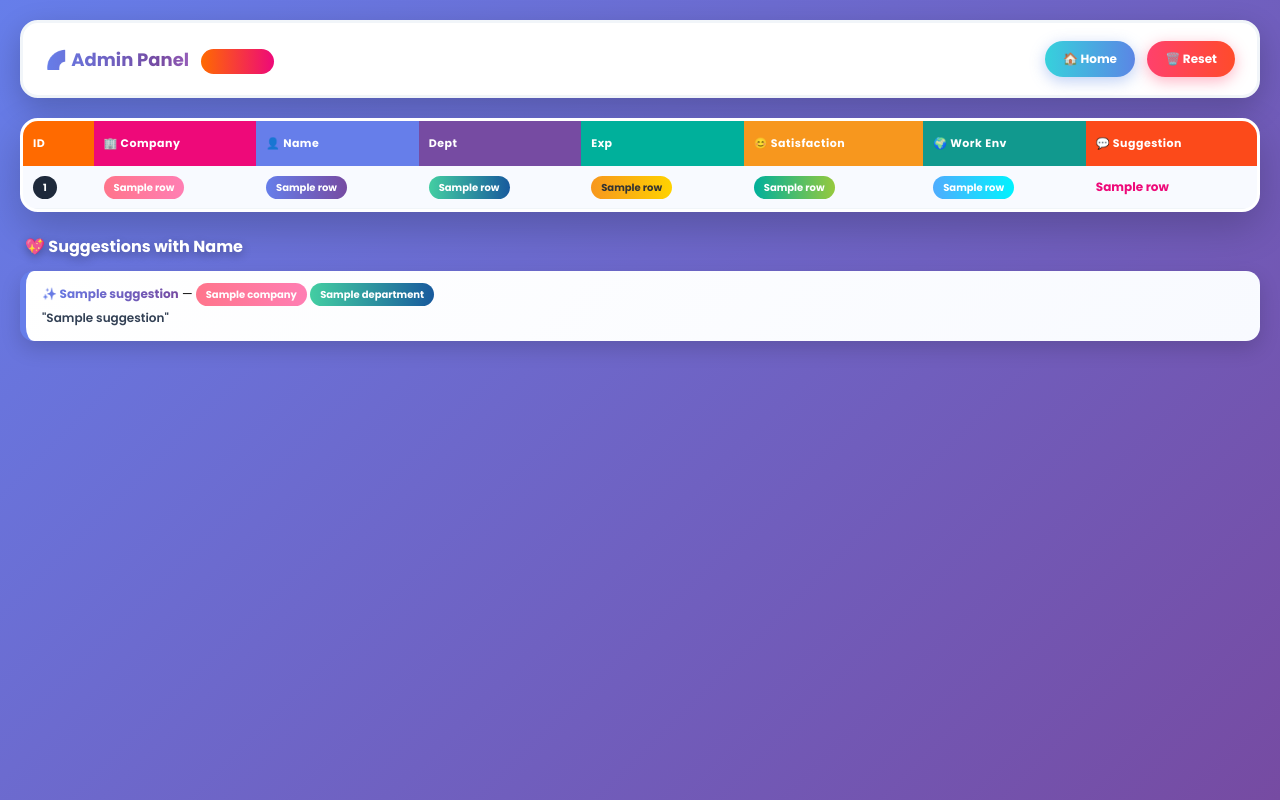
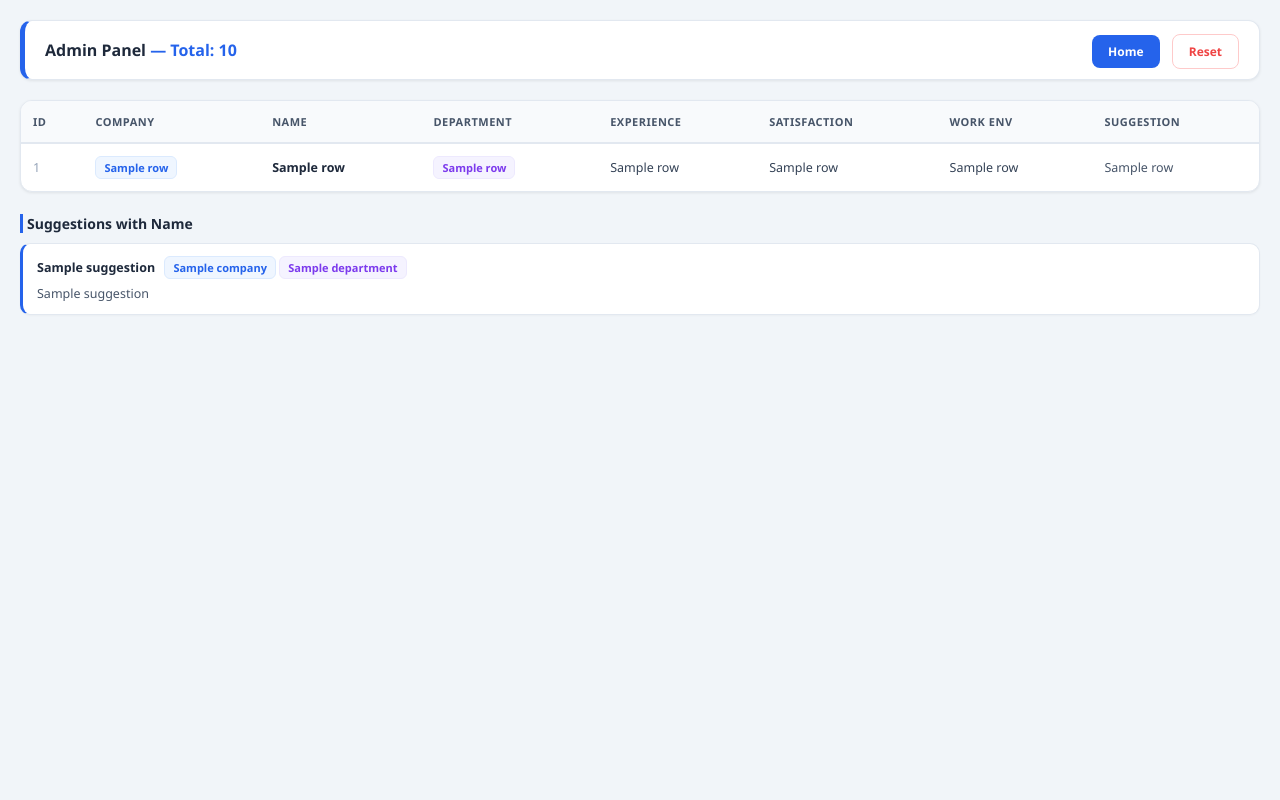
Before and after one commit to bhargaveekmca25-jpg/organization-employee-survey, a Flask app: template templates/admin.html in a window 1280 px wide. Run offline with Flask 3, Linux system fonts and the light colour scheme; the template is opened without the code that fills it: most values are stand-ins (such as "Sample title", 1, 10 or a date in 2020).

Commit message:
admin same blue-white theme as rest forms

```diff
--- a/templates/admin.html
+++ b/templates/admin.html
@@ -3,178 +3,166 @@
 <head>
     <meta charset="UTF-8">
     <meta name="viewport" content="width=device-width, initial-scale=1.0">
-    <title>Admin Panel - Colourful</title>
+    <title>Admin Panel</title>
     <style>
-        @import url('https://fonts.googleapis.com/css2?family=Poppins:wght@400;600;700&display=swap');
         *{margin:0;padding:0;box-sizing:border-box}
         body{
-            font-family:'Poppins',sans-serif;
-            background: linear-gradient(135deg, #667eea 0%, #764ba2 100%);
-            min-height:100vh;
-            padding:20px;
+            font-family: 'Segoe UI', system-ui, sans-serif;
+            background: #f1f5f9;
+            padding: 20px;
         }
+        /* Header - Same as other pages */
         .header{
-            background: #fff;
-            padding: 18px 22px;
-            border-radius: 18px;
-            display:flex;
-            justify-content:space-between;
-            align-items:center;
-            box-shadow: 0 10px 30px rgba(0,0,0,0.2);
-            margin-bottom:20px;
-            border: 3px solid #f1f5f9;
+            background: #ffffff;
+            padding: 18px 20px;
+            border-radius: 12px;
+            display: flex;
+            justify-content: space-between;
+            align-items: center;
+            margin-bottom: 20px;
+            box-shadow: 0 1px 3px rgba(0,0,0,0.08);
+            border: 1px solid #e2e8f0;
+            border-left: 5px solid #2563eb;
         }
-        .header h2{
-            font-size:18px;
-            background: linear-gradient(90deg, #667eea, #764ba2, #f093fb);
-            -webkit-background-clip: text;
-            -webkit-text-fill-color: transparent;
-            font-weight:800;
+        .header h3{color:#1e293b; font-size:16px;}
+        .header h3 span{color:#2563eb;}
+        .btn{
+            padding: 8px 16px;
+            border-radius: 8px;
+            text-decoration: none;
+            font-size: 12px;
+            font-weight: 600;
+            color: white;
         }
-        .total-badge{
-            background: linear-gradient(90deg,#ff6a00,#ee0979);
-            color:white;
-            padding:4px 12px;
-            border-radius:20px;
-            font-size:12px;
-            margin-left:8px;
+        .btn-home{background:#2563eb;}
+        .btn-reset{background:#ffffff; color:#ef4444; border:1px solid #fecaca; margin-left:8px;}
+
+        /* Table Card - Same as survey card */
+        .card{
+            background:#ffffff;
+            border-radius:12px;
+            overflow:hidden;
+            box-shadow: 0 1px 3px rgba(0,0,0,0.08);
+            border:1px solid #e2e8f0;
         }
-        .btn{
-            padding:9px 18px;
-            border-radius:25px;
-            text-decoration:none;
-            font-size:12px;
-            font-weight:700;
-            color:white;
-            display:inline-block;
-            transition:0.3s;
-        }
-        .btn-home{
-            background: linear-gradient(90deg,#36d1dc,#5b86e5);
-            box-shadow: 0 4px 15px rgba(91,134,229,0.4);
-        }
-        .btn-reset{
-            background: linear-gradient(90deg,#ff416c,#ff4b2b);
-            box-shadow: 0 4px 15px rgba(255,65,108,0.4);
-            margin-left:8px;
-        }
-        .btn:hover{transform:translateY(-2px) scale(1.05)}
-
-        .table-wrap{
-            background:white;
-            border-radius:18px;
-            overflow:hidden;
-            box-shadow: 0 15px 40px rgba(0,0,0,0.2);
-            border: 3px solid white;
-        }
-        table{width:100%;border-collapse:collapse;font-size:12px}
+        table{width:100%; border-collapse:collapse; font-size:12.5px;}
         th{
-            padding:14px 10px;
+            background:#f8fafc;
+            color:#475569;
+            padding:13px 12px;
             text-align:left;
-            color:white;
             font-weight:700;
             font-size:11px;
+            text-transform:uppercase;
             letter-spacing:0.5px;
+            border-bottom:2px solid #e2e8f0;
         }
-        th:nth-child(1){background:#ff6a00}
-        th:nth-child(2){background:#ee0979}
-        th:nth-child(3){background:#667eea}
-        th:nth-child(4){background:#764ba2}
-        th:nth-child(5){background:#00b09b}
-        th:nth-child(6){background:#f7971e}
-        th:nth-child(7){background:#11998e}
-        th:nth-child(8){background:#fc4a1a}
+        td{
+            padding:12px;
+            border-bottom:1px solid #f1f5f9;
+            color:#334155;
+        }
+        tr:last-child td{border-bottom:none}
+        tr:hover{background:#f8fafc}
 
-        td{padding:12px 10px;border-bottom:1px solid #f1f5f9;font-weight:500}
-        tr:nth-child(even){background:#f8faff}
-        tr:hover{background:#fff7ed;transform:scale(1.01);transition:0.2s}
+        .tag{
+            display:inline-block;
+            padding:3px 8px;
+            border-radius:6px;
+            font-size:11px;
+            font-weight:600;
+            background:#eff6ff;
+            color:#2563eb;
+            border:1px solid #dbeafe;
+        }
+        .tag-dept{background:#f5f3ff; color:#7c3aed; border-color:#ede9fe;}
+        .tag-name{color:#1e293b; font-weight:700;}
 
-        .pill{
-            padding:4px 10px;
-            border-radius:20px;
-            font-size:10px;
-            font-weight:800;
-            color:white;
-            white-space:nowrap;
+        /* Suggestion - Same as other pages */
+        .section{
+            margin-top:22px;
         }
-        .pill-company{background:linear-gradient(90deg,#ff758c,#ff7eb3)}
-        .pill-name{background:linear-gradient(90deg,#667eea,#764ba2);color:white}
-        .pill-dept{background:linear-gradient(90deg,#43cea2,#185a9d)}
-        .pill-exp{background:linear-gradient(90deg,#f7971e,#ffd200);color:#333}
-        .pill-sat{background:linear-gradient(90deg,#00b09b,#96c93d)}
-        .pill-env{background:linear-gradient(90deg,#4facfe,#00f2fe)}
-
-        .s-title{
-            color:white;
-            font-size:16px;
-            font-weight:800;
-            margin:22px 0 12px 5px;
-            text-shadow:0 3px 10px rgba(0,0,0,0.3);
+        .section h4{
+            font-size:14px;
+            color:#1e293b;
+            margin-bottom:10px;
+            padding-left:4px;
+            border-left:3px solid #2563eb;
         }
         .s-card{
-            background:linear-gradient(135deg, #ffffff 0%, #f8faff 100%);
-            padding:14px 16px;
-            border-radius:14px;
-            margin:10px 0;
-            box-shadow:0 8px 20px rgba(0,0,0,0.15);
-            border-left:6px solid;
-            font-size:12px;
+            background:#ffffff;
+            padding:12px 14px;
+            border-radius:10px;
+            margin:8px 0;
+            font-size:12.5px;
+            border:1px solid #e2e8f0;
+            border-left:3px solid #2563eb;
+            box-shadow: 0 1px 2px rgba(0,0,0,0.03);
         }
-        .s-card:nth-child(odd){border-left-color:#ff6a00}
-        .s-card:nth-child(even){border-left-color:#667eea}
-        .s-card b{
-            background: linear-gradient(90deg,#667eea,#764ba2);
-            -webkit-background-clip:text;
-            -webkit-text-fill-color:transparent;
+        .empty{
+            text-align:center;
+            padding:30px;
+            color:#94a3b8;
+            font-size:13px;
         }
     </style>
 </head>
 <body>
 
     <div class="header">
-        <h2>🌈 Admin Panel <span class="total-badge">Total: {{ total }}</span></h2>
+        <h3>Admin Panel <span>— Total: {{ total }}</span></h3>
         <div>
-            <a href="/" class="btn btn-home">🏠 Home</a>
-            <a href="/reset" class="btn btn-reset" onclick="return confirm('Delete all data?')">🗑️ Reset</a>
+            <a href="/" class="btn btn-home">Home</a>
+            <a href="/reset" class="btn btn-reset" onclick="return confirm('Delete all data?')">Reset</a>
         </div>
     </div>
 
-    <div class="table-wrap">
+    <div class="card">
         <div style="overflow-x:auto">
             <table>
+                <thead>
                     <tr>
                         <th>ID</th>
-                <th>🏢 Company</th>
-                <th>👤 Name</th>
-                <th>Dept</th>
-                <th>Exp</th>
-                <th>😊 Satisfaction</th>
-                <th>🌍 Work Env</th>
-                <th>💬 Suggestion</th>
+                        <th>Company</th>
+                        <th>Name</th>
+                        <th>Department</th>
+                        <th>Experience</th>
+                        <th>Satisfaction</th>
+                        <th>Work Env</th>
+                        <th>Suggestion</th>
                     </tr>
+                </thead>
+                <tbody>
                 {% for r in rows %}
                 <tr>
-                <td><span class="pill" style="background:#1e293b">{{ r[0] }}</span></td>
-                <td><span class="pill pill-company">{{ r[1] }}</span></td>
-                <td><span class="pill pill-name">{{ r[2] }}</span></td>
-                <td><span class="pill pill-dept">{{ r[3] }}</span></td>
-                <td><span class="pill pill-exp">{{ r[4] }}</span></td>
-                <td><span class="pill pill-sat">{{ r[5] }}</span></td>
-                <td><span class="pill pill-env">{{ r[6] }}</span></td>
-                <td style="font-weight:700;color:#ee0979">{{ r[14] }}</td>
+                    <td style="color:#94a3b8;">{{ r[0] }}</td>
+                    <td><span class="tag">{{ r[1] }}</span></td>
+                    <td class="tag-name">{{ r[2] }}</td>
+                    <td><span class="tag tag-dept">{{ r[3] }}</span></td>
+                    <td>{{ r[4] }}</td>
+                    <td>{{ r[5] }}</td>
+                    <td>{{ r[6] }}</td>
+                    <td style="max-width:180px; color:#475569;">{{ r[14] }}</td>
                 </tr>
+                {% else %}
+                <tr><td colspan="8"><div class="empty">No data available yet</div></td></tr>
                 {% endfor %}
+                </tbody>
             </table>
         </div>
     </div>
 
-    <div class="s-title">💖 Suggestions with Name</div>
+    <div class="section">
+        <h4>Suggestions with Name</h4>
         {% for s in suggestions %}
         <div class="s-card">
-            <b>✨ {{ s.name }}</b> — <span class="pill pill-company">{{ s.company }}</span> <span class="pill pill-dept">{{ s.department }}</span>
-            <div style="margin-top:6px; font-weight:600; color:#334155;">"{{ s.suggestion }}"</div>
+            <b style="color:#1e293b;">{{ s.name }}</b> <span class="tag" style="margin-left:6px;">{{ s.company }}</span> <span class="tag tag-dept">{{ s.department }}</span>
+            <div style="margin-top:6px; color:#475569;">{{ s.suggestion }}</div>
         </div>
+        {% else %}
+        <div class="s-card" style="color:#94a3b8;">No suggestions yet</div>
         {% endfor %}
+    </div>
 
 </body>
 </html>
```
Also changed, not shown: templates/admin_login.html (+13 -78 lines). Lines whose indentation alone changed are shown as unchanged.
